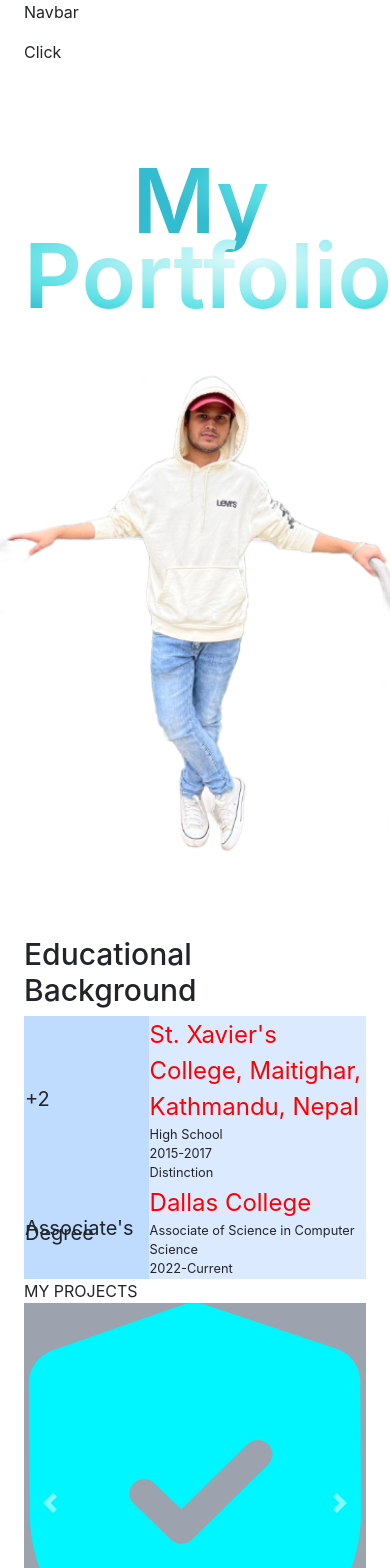
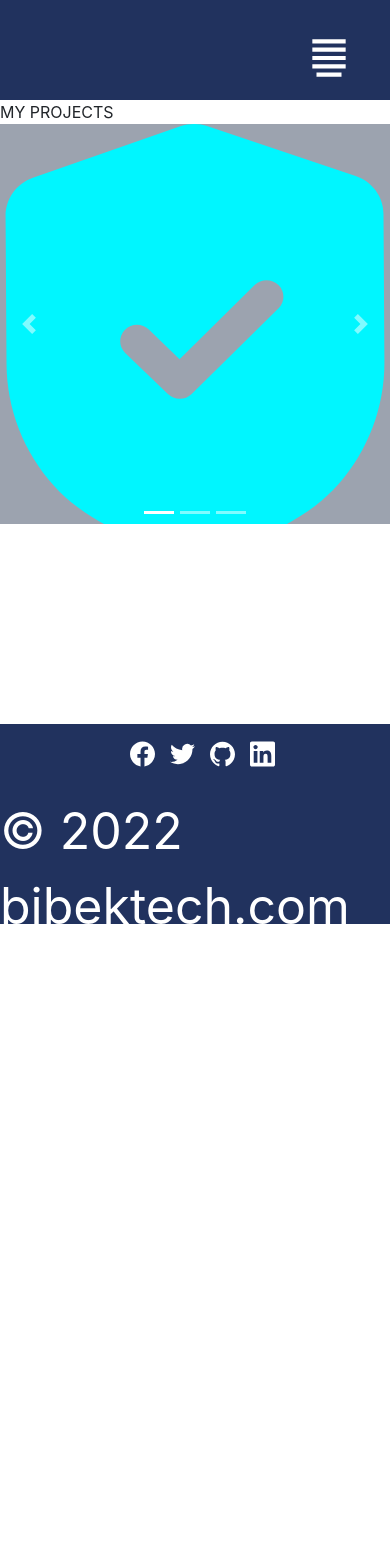
Before and after one commit to bbajagain1/portfolio-website, a React (Create React App) app in the folder portfolio-app/: page /projects in a window 390 px wide. Shown: the top 1568 px of the page. After the commit the page ends 944 px from the top, so only its background shows below. Built offline with nearby package versions, Linux system fonts and the light colour scheme; a web font is replaced by a local one.

Commit message:
added footer and navbar and routes

```diff
--- a/portfolio-app/package.json
+++ b/portfolio-app/package.json
@@ -12,6 +12,7 @@
     "react-dom": "^18.2.0",
     "react-icons": "^4.7.1",
     "react-responsive-carousel": "^3.2.23",
+    "react-router-dom": "^6.6.1",
     "react-scripts": "5.0.1",
     "react-slick": "^0.29.0",
     "slick-carousel": "^1.8.1",
--- a/portfolio-app/src/App.js
+++ b/portfolio-app/src/App.js
@@ -1,51 +1,23 @@
 import "./index.css";
 import styles from "./styles";
-import { Navbar, Hero, Education, Projects, Contact } from "./components";
+import { Navbar, Hero, Education, Projects, Contact,Footer } from "./components";
+import { BrowserRouter as Router , Routes, Route } from "react-router-dom";
 
-const App = () => (
-  <html>
-    <head>
-      <link
-        rel="stylesheet"
-        href="https://cdn.jsdelivr.net/npm/bootstrap@4.0.0/dist/css/bootstrap.min.css"
-        integrity="sha384-Gn5384xqQ1aoWXA+058RXPxPg6fy4IWvTNh0E263XmFcJlSAwiGgFAW/dAiS6JXm"
-        crossorigin="anonymous"
-      />
-    </head>
-    <body>
-      <div className=" w-full overflow-hidden">
-        <div className={`${styles.paddingX} ${styles.flexCenter}`}>
-          <div className={`${styles.boxWidth}`}>
-            <Navbar />
-          </div>
-        </div>
-
-        <div className={` ${styles.flexStart}`}>
-          <div className={`${styles.boxWidth}`}>
-            <Hero />
-          </div>
-        </div>
-
-        <div className={` ${styles.paddingX} ${styles.flexCenter}`}>
-          <div className={`${styles.boxWidth}`}>
-            <Education />
-          </div>
-        </div>
-
-        <div className={` ${styles.paddingX} ${styles.flexCenter}`}>
-          <div className={`${styles.boxWidth}`}>
-            <Projects />
-          </div>
-        </div>
-
-        <div className={` ${styles.paddingX} ${styles.flexCenter}`}>
-          <div className={`${styles.boxWidth}`}>
-            <Contact />
-          </div>
-        </div>
-      </div>
-    </body>
-  </html>
-);
+function App() {
+  return (
+    <div className="App">
+      <Router>
+        <Navbar />
+        <Routes>
+          <Route path="/" element={<Hero />} />
+          <Route path="/projects" element={<Projects />} />
+          <Route path="/experience" element={<Education />} />
+          <Route path="/experience" element={<Contact />} />
+        </Routes>
+        <Footer />
+      </Router>
+    </div>
+  );
+}
 
 export default App;
--- a/portfolio-app/src/components/Footer.jsx
+++ b/portfolio-app/src/components/Footer.jsx
@@ -1,9 +1,21 @@
-import React from 'react'
+import React from "react";
+import "../styles/footer.css";
 
-const Footer = () => (
-    <section>
+import { SiFacebook, SiTwitter, SiGithub, SiLinkedin } from "react-icons/si";
 
-    </section>
-)
+function Footer() {
+    return (
+      <div className="footer">
+        <div className="socialMedia">
+          <SiFacebook className="icon" />
+          <SiTwitter className="icon" />
+          <SiGithub className="icon"/>
+          <SiLinkedin className="icon"/>
+        </div>
+        <p> &copy; 2022 bibektech.com</p>
+      </div>
+    );
+  }
 
-export default Footer
+
+export default Footer;
--- a/portfolio-app/src/components/Navbar.jsx
+++ b/portfolio-app/src/components/Navbar.jsx
@@ -1,39 +1,35 @@
-import React from "react";
-import { useState } from "react";
-import { navLinks } from "../constants";
-import { close, menu } from "../assets";
-import { BsFillBriefcaseFill } from "react-icons/bs";
+import React, { useEffect, useState } from "react";
+import { Link, useLocation } from "react-router-dom";
 import "../styles/navbar.css";
+import { BiAlignJustify } from 'react-icons/bi';
 
 function Navbar() {
+  const [expandNavbar, setExpandNavbar] = useState(false);
 
+  const location = useLocation();
 
+  useEffect(() => {
+    setExpandNavbar(false);
+  }, [location]);
 
-  // Create a condition that targets viewports at least 768px wide
-  const mediaQuery = window.matchMedia("(min-width: 768px)");
-
-  function handleTabletChange(e) {
-    // Check if the media query is true
-    if (e.matches) {
-      // Then log the following message to the console
-      console.log('big devices');
-    } else {
-      console.log('small devices');
-    }
-  }
-
-  // Register event listener
-  mediaQuery.addListener(handleTabletChange);
-
-  // Initial check
-  handleTabletChange(mediaQuery);
-
-  return(
-    <>
-      <p>Navbar</p>
-      <button>Click</button>
-    </>
-  )
+  return (
+    <div className="navbar" id={expandNavbar ? "open" : "close"}>
+      <div className="toggleButton">
+        <button
+          onClick={() => {
+            setExpandNavbar((prev) => !prev);
+          }}
+        >
+          <BiAlignJustify />
+        </button>
+      </div>
+      <div className="links">
+        <Link to="/"> Home </Link>
+        <Link to="/projects"> Projects </Link>
+        <Link to="/experience"> Experience </Link>
+      </div>
+    </div>
+  );
 }
 
 export default Navbar;
--- a/portfolio-app/src/components/index.js
+++ b/portfolio-app/src/components/index.js
@@ -3,5 +3,6 @@ import Hero from "./Hero";
 import Education from "./Education";
 import Projects from "./Projects";
 import Contact from "./Contact";
+import Footer from "./Footer";
 
-export{Navbar,Hero,Education,Projects,Contact} ;
+export{Navbar,Hero,Education,Projects,Contact,Footer} ;
--- /dev/null
+++ b/portfolio-app/src/styles/footer.css
@@ -0,0 +1,33 @@
+.footer {
+    width: 100%;
+    height: 200px;
+    background: #21325e;
+    display: flex;
+    justify-content: center;
+    align-items: center;
+    flex-direction: column;
+    padding-top: 10px;
+    margin-top: 200px;
+  }
+
+  .socialMedia {
+    color: white;
+    margin: 20px;
+    font-size: 40px;
+    cursor: pointer;
+    display: flex;
+  }
+
+  .icon {
+    padding-left:15px
+  }
+
+  .footer p {
+    color: white;
+  }
+
+  @media only screen and (max-width: 600px) {
+    .footer {
+      font-size: 50px;
+    }
+  }
--- a/portfolio-app/src/styles/navbar.css
+++ b/portfolio-app/src/styles/navbar.css
@@ -1,39 +1,88 @@
-.nav{
+.navbar {
+    width: 100%;
+    height: 100px;
+    background: #21325e;
+  }
+
+  .links {
+    width: 100%;
+    height: 100%;
     display: flex;
-padding-top: 1.5rem;
-padding-bottom: 1.5rem;
-justify-content: space-between;
-align-items: center;
-flex: 110%;
-font-size: large;
-}
+    align-items: center;
+    justify-content: center;
+    color: white;
+  }
 
-.ul{
-    display: none;
-list-style-type: none;
-flex: 1 1 0%;
-justify-content: flex-end;
-align-items: center;
-}
+  .navbar a {
+    color: white;
+    text-decoration: none;
+    margin: 20px;
+    font-size: 25px;
+  }
 
-.li{
-    font-weight: 400;
-cursor: pointer;
-color:16px;
-margin-right: 0;
-}
+  .toggleButton {
+    width: 100%;
+    height: 100px;
+    display: flex;
+    align-items: center;
+    justify-content: flex-end;
+  }
 
-.mr.p{
-    margin-right: 0;
-}
+  .toggleButton svg {
+    font-size: 50px;
+  }
+  .toggleButton button {
+    margin-right: 20px;
+    background-color: transparent;
+    border: none;
+    color: white;
+    cursor: pointer;
+  }
 
-.mr.q{
-    margin-left:10;
-}
+  #open {
+    height: 100vh;
+  }
 
+  #open .links {
+    flex-direction: column;
+    justify-content: flex-start;
+    margin-top: 100px;
+  }
 
-@media screen and (min-width: 600px) {
-    .ul {
+  #open a {
+    width: 100%;
+    text-align: center;
+  }
+
+  @media only screen and (max-width: 900px) {
+    .navbar a {
+      width: 70px;
+    }
+  }
+
+  @media only screen and (max-width: 600px) {
+    .toggleButton {
       display: flex;
     }
+    #close a {
+      display: none;
+    }
   }
+
+  @media only screen and (min-width: 600px) {
+    .toggleButton {
+      display: none;
+    }
+
+    .hiddenLinks {
+      display: none;
+    }
+
+    #open {
+      height: 100px;
+    }
+
+    #open .links {
+      flex-direction: row;
+    }
+  }
```
Also changed, not shown: 1 other file (tests, documents, lock files or other folders).
